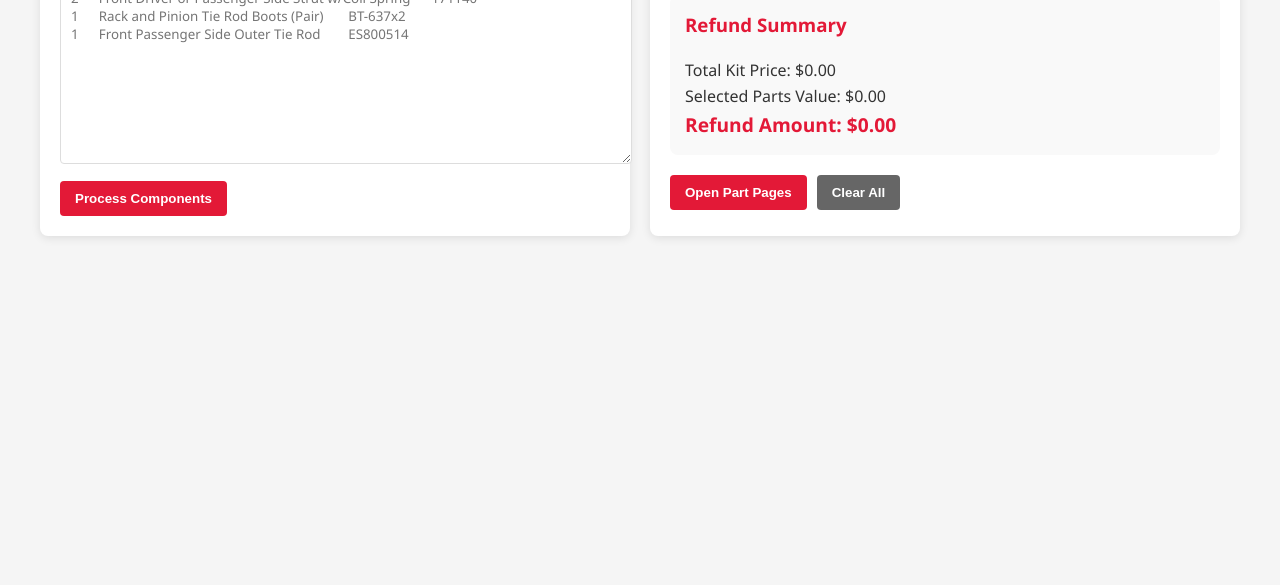
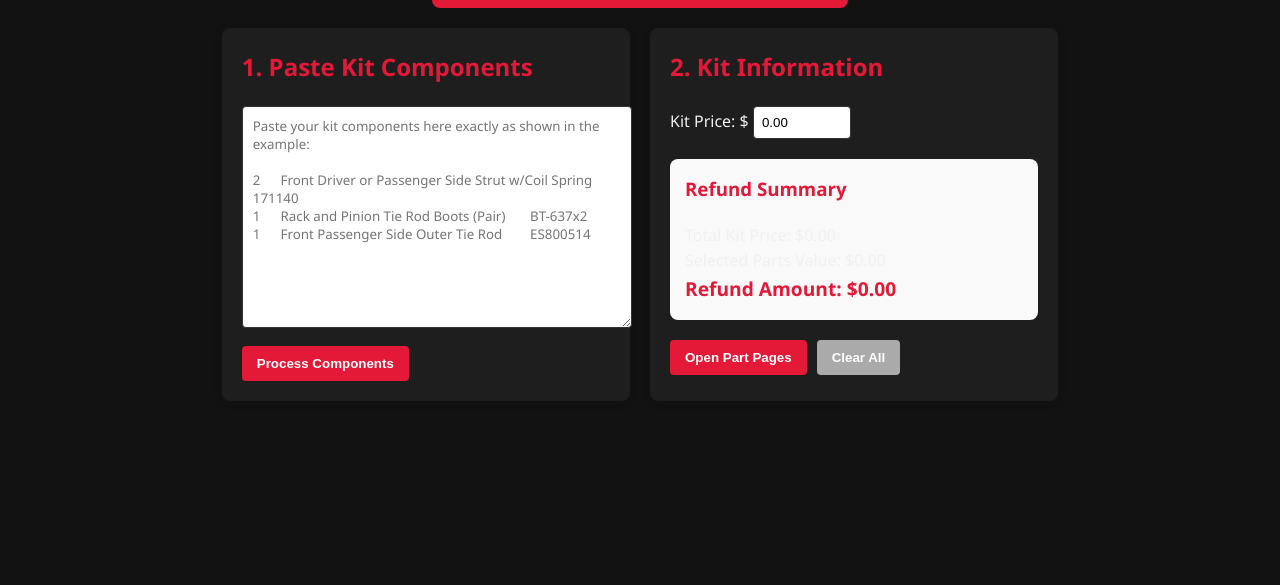
Before and after one commit to Detroitaxle/detroit-axle-kit-calculator, a plain HTML site: page index.html in a window 1280 px wide. Shown: the part 255-840 px from the top of the page. Before the commit the page ends 800 px from the top, so only its background shows below. Drawn offline with Linux system fonts and the light colour scheme.

Commit message:
Update index.html

```diff
--- a/index.html
+++ b/index.html
@@ -1,3 +1,46 @@
+<!DOCTYPE html>
+<html>
+<head>
+    <title>Detroit Axle Part Lookup</title>
+    <meta name="viewport" content="width=device-width, initial-scale=1.0">
+    <!-- Favicon links -->
+    <link rel="apple-touch-icon" sizes="180x180" href="/apple-touch-icon.png">
+    <link rel="icon" type="image/png" sizes="32x32" href="/favicon-32x32.png">
+    <link rel="icon" type="image/png" sizes="16x16" href="/favicon-16x16.png">
+    <link rel="manifest" href="/site.webmanifest">
+    <link rel="mask-icon" href="/safari-pinned-tab.svg" color="#e31937">
+    <link rel="shortcut icon" href="/favicon.ico">
+    <meta name="msapplication-TileColor" content="#e31937">
+    <meta name="theme-color" content="#e31937">
+
+    <style>
+        :root {
+            --primary: #e31937;
+            --primary-dark: #c0102a;
+            --bg: #121212;
+            --card-bg: #1e1e1e;
+            --text: #f0f0f0;
+            --text-muted: #aaaaaa;
+            --border: #333333;
+        }
+
+        body {
+            font-family: 'Segoe UI', Arial, sans-serif;
+            background-color: var(--bg);
+            color: var(--text);
+            max-width: 600px;
+            margin: 0 auto;
+            padding: 20px;
+            min-height: 100vh;
+            display: flex;
+            flex-direction: column;
+            align-items: center;
+            justify-content: center;
+        }
+
+        /* Rest of your existing CSS remains the same */
+        /* ... */
+
 <!DOCTYPE html>
 <html lang="en">
 <head>
```
